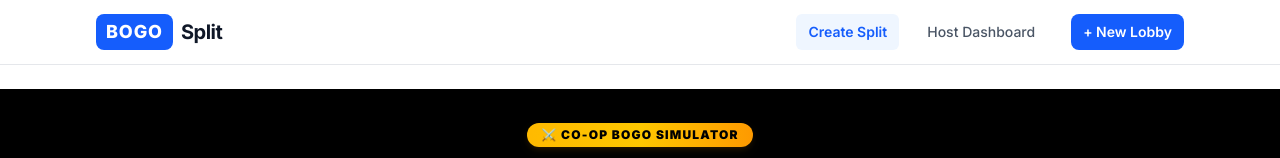
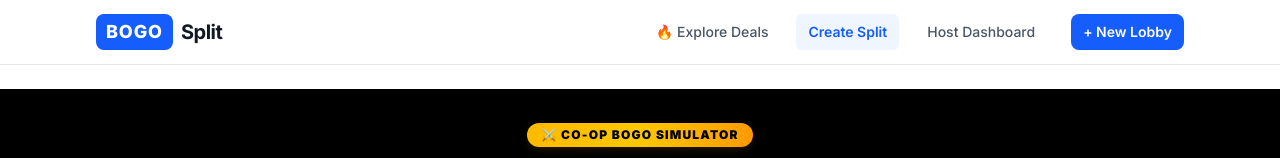
Before and after one commit to dbjames9725/bogo-prototype, a Next.js app: page / in a window 1280 px wide. Shown: the top 158 px of the page. Built offline with nearby package versions, Linux system fonts and the light colour scheme.

Commit message:
Add Explore Deals navigation link to header

```diff
--- a/components/Header.tsx
+++ b/components/Header.tsx
@@ -22,6 +22,17 @@ export default function Header() {
 
           {/* Navigation Links */}
           <nav className="flex items-center gap-2 sm:gap-4">
+            <Link
+              href="/explore"
+              className={`px-3 py-2 rounded-md text-sm font-medium transition ${
+                pathname === '/explore'
+                  ? 'bg-blue-50 text-blue-600 font-semibold'
+                  : 'text-gray-600 hover:text-gray-900 hover:bg-gray-50'
+              }`}
+            >
+              🔥 Explore Deals
+            </Link>
+
             <Link
               href="/"
               className={`px-3 py-2 rounded-md text-sm font-medium transition ${
```
